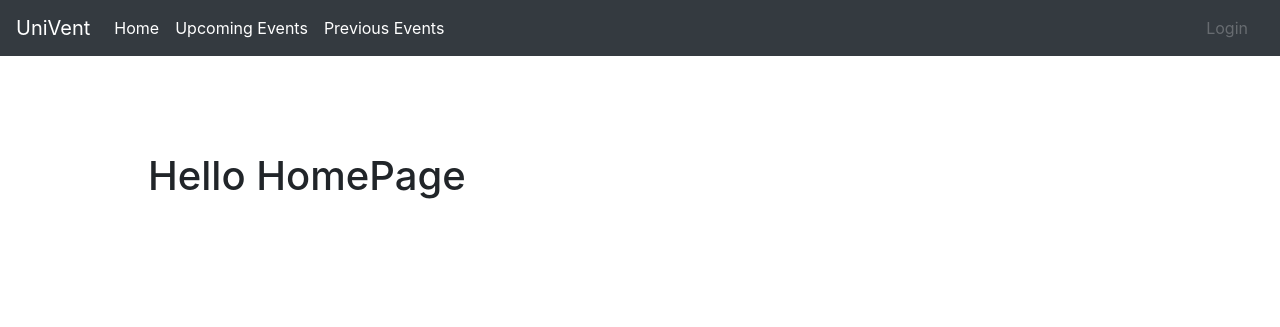
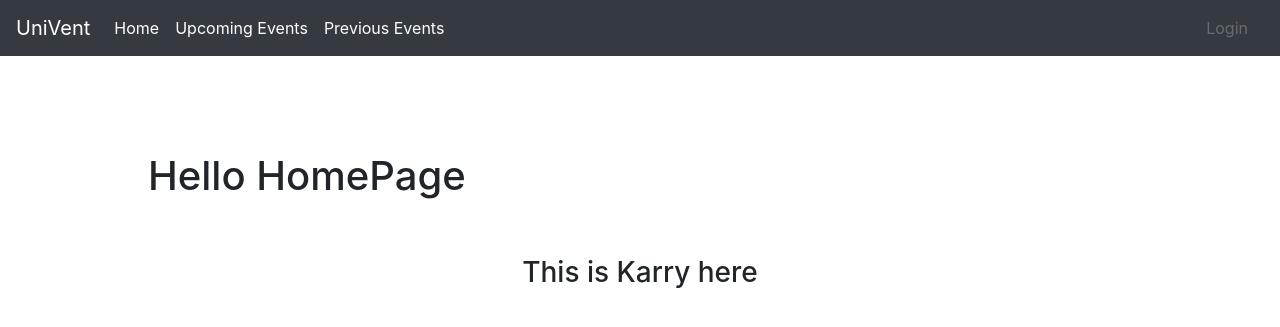
Before and after one commit to nCheck/UniVentgit, a Django app: page / in a window 1280 px wide. Shown: the top 327 px of the page. Run offline with Django 3.2, Linux system fonts and the light colour scheme; some libraries are stand-ins or nearby versions.

Commit message:
kartick connected

```diff
--- a/templates/index.html
+++ b/templates/index.html
@@ -2,5 +2,6 @@
 {% block content %}
 <div class="container-fluid align-content-center mt-5">
 <h1 class="p-5">Hello HomePage</h1>
+<h3 class="mb-0 text-center"> This is Karry here</h3>
 </div>
 {% endblock %}
```
